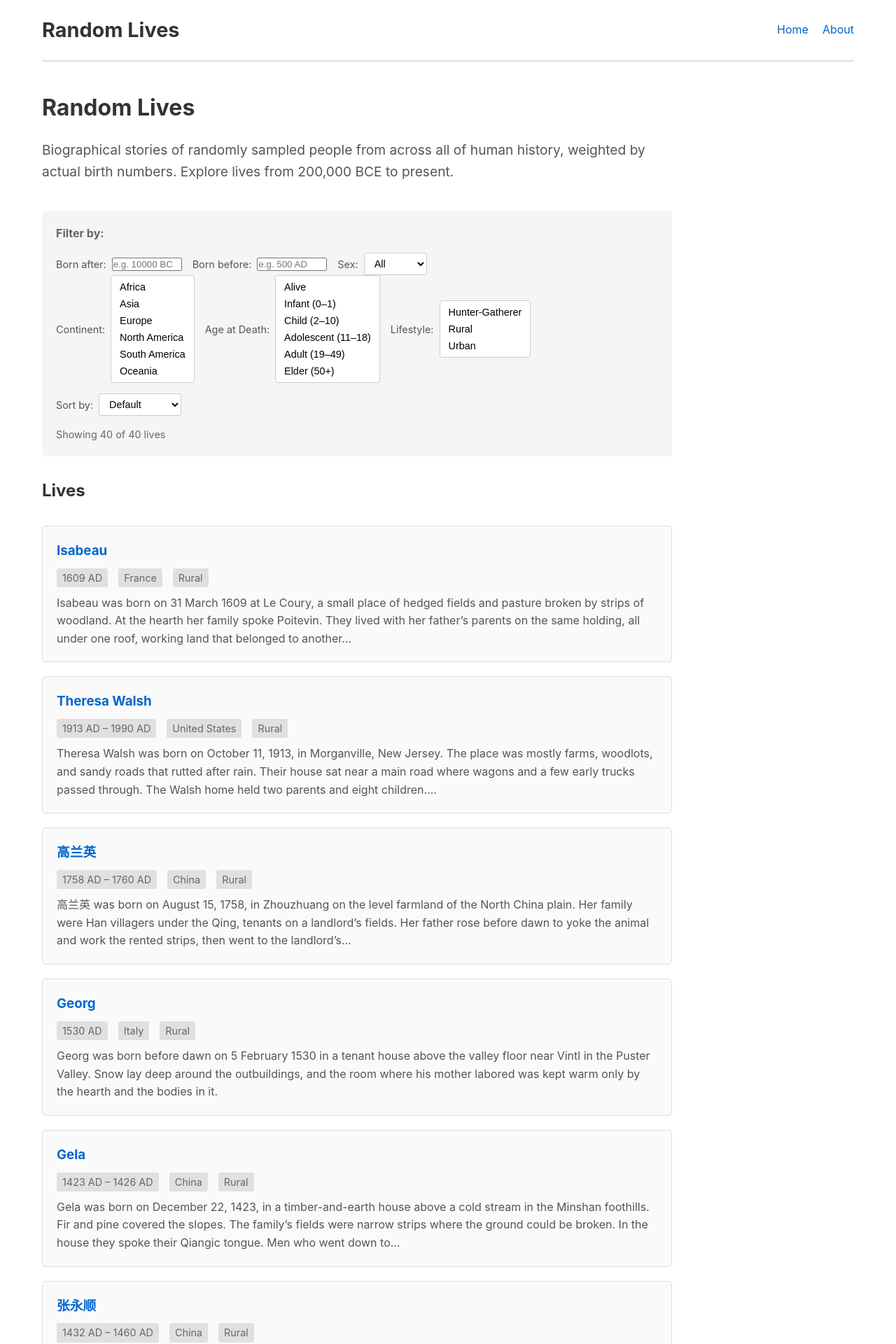
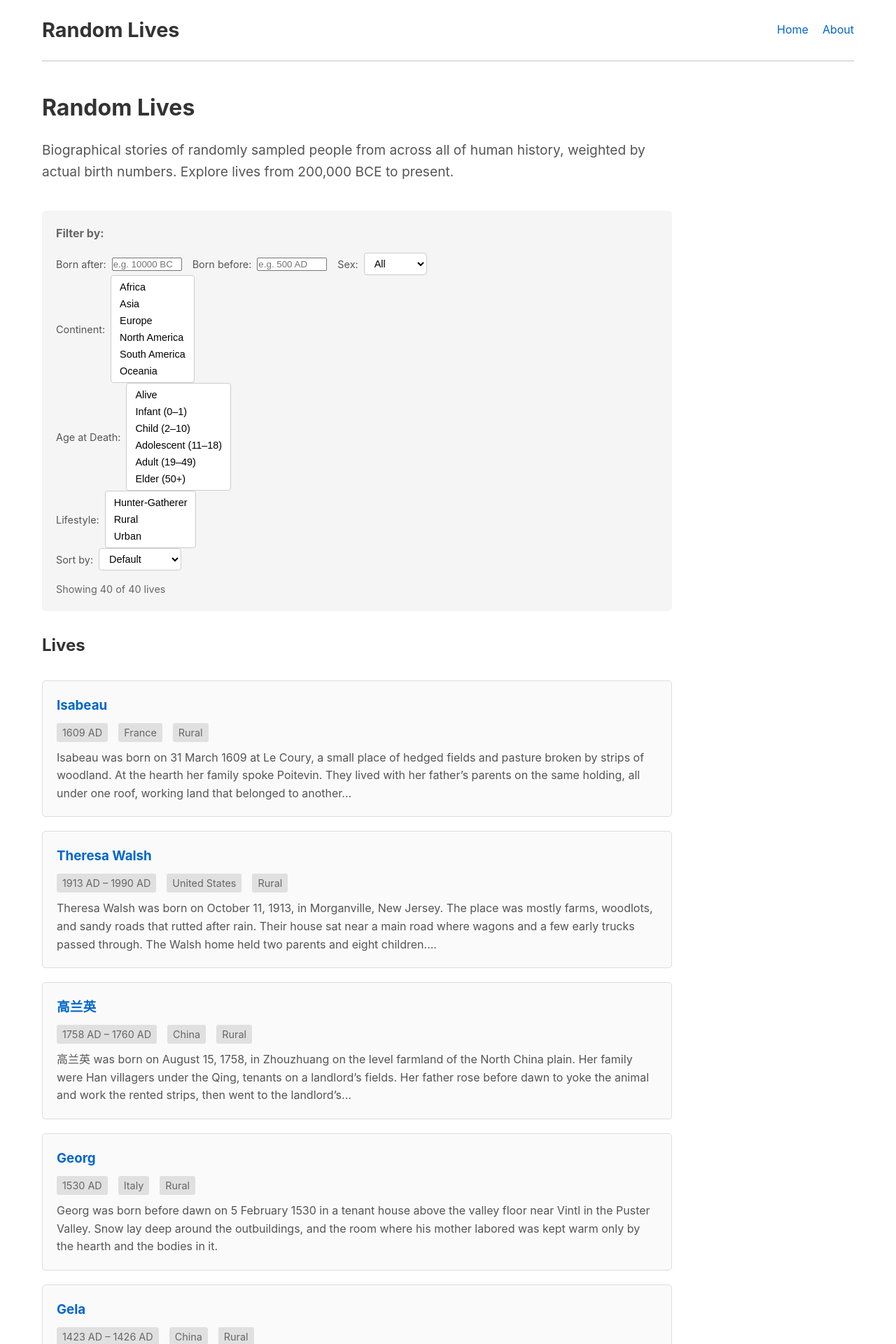
Before and after one commit to random-lives/random-lives, a Jekyll site: the page built from index.html, in a window 1280 px wide. Shown: the top 1920 px of the page at 70% size. Built offline with Jekyll 4.4.1, drawn with Linux system fonts in a browser that asks for light colours.

Commit message:
Put continent, age, and lifestyle filters on separate lines
🤖 Generated with [Claude Code](https://claude.com/claude-code)

Co-Authored-By: Claude Opus 4.5 <noreply@anthropic.com>

```diff
--- a/index.html
+++ b/index.html
@@ -45,7 +45,9 @@ title: Home
           <option value="Oceania">Oceania</option>
         </select>
       </label>
+    </div>
 
+    <div class="filter-row">
       <label>
         Age at Death:
         <select id="filter-age" multiple size="6">
@@ -57,7 +59,9 @@ title: Home
           <option value="Elder (50+)">Elder (50+)</option>
         </select>
       </label>
+    </div>
 
+    <div class="filter-row">
       <label>
         Lifestyle:
         <select id="filter-lifestyle" multiple size="3">
@@ -66,7 +70,9 @@ title: Home
           <option value="Urban">Urban</option>
         </select>
       </label>
+    </div>
 
+    <div class="filter-row">
       <label>
         Sort by:
         <select id="sort-order">
```
